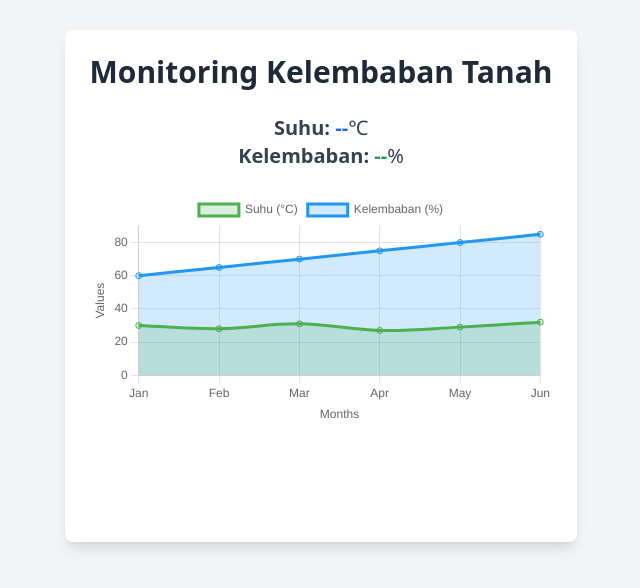
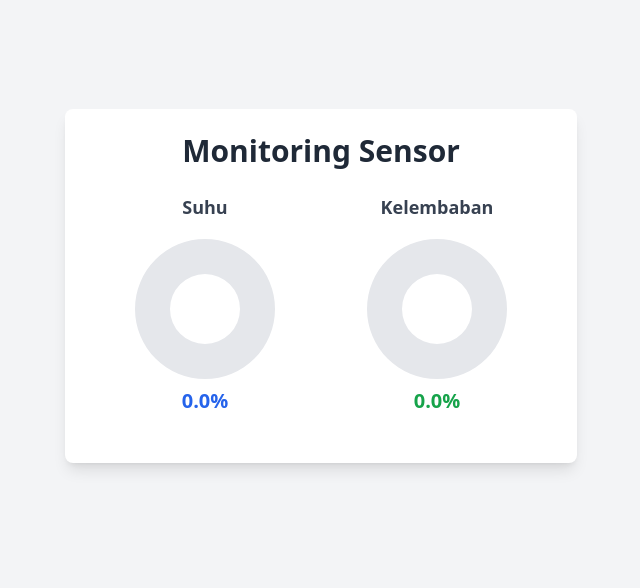
Before and after one commit to Kimberlynn01/monitoring_realtime_IoT, a website: page index.html in a window 1280 px wide. Shown: the part 114-702 px from the top of the page, without its empty margins (319-959 px from the left). Drawn offline with nearby package versions, Linux system fonts and the light colour scheme; no server answers.

Commit message:
feat: new UI

```diff
--- a/index.html
+++ b/index.html
@@ -4,97 +4,44 @@
 <head>
     <meta charset="UTF-8">
     <meta name="viewport" content="width=device-width, initial-scale=1.0">
-    <title>Data Sensor</title>
+    <title>Monitoring Sensor</title>
     <script src="https://cdn.jsdelivr.net/npm/chart.js"></script>
     <script src="https://cdn.tailwindcss.com"></script>
     <style>
         .chart-container {
-            width: 100%;
-            height: 300px;
+            width: 150px;
+            height: 150px;
+            margin: auto;
         }
     </style>
 </head>
 
 <body class="bg-gray-100 flex justify-center items-center h-screen">
+    <div class="card max-w-lg w-full bg-white shadow-lg rounded-lg p-6">
+        <h2 class="text-3xl font-semibold text-center text-gray-800 mb-6">Monitoring Sensor</h2>
 
-    <div class="card max-w-lg w-full bg-white shadow-lg rounded-lg p-6">
-        <h2 class="text-3xl font-semibold text-center text-gray-800 mb-6">Monitoring Kelembaban Tanah</h2>
+        <div class="flex justify-around items-center mb-6">
+            <!-- Suhu Circular Progress -->
+            <div>
+                <h3 class="text-lg font-semibold text-gray-700 text-center mb-2">Suhu</h3>
+                <div class="chart-container">
+                    <canvas id="suhuChart"></canvas>
+                </div>
+                <p id="suhuValue" class="text-center font-bold text-blue-600 text-xl mt-2">--%</p>
+            </div>
 
-        <div class="mb-6 text-center">
-            <p class="text-xl text-gray-700"><strong>Suhu:</strong> <span id="suhu"
-                    class="font-bold text-blue-600">--</span>&#8451;</p>
-            <p class="text-xl text-gray-700"><strong>Kelembaban:</strong> <span id="kelembaban"
-                    class="font-bold text-green-600">--</span>%</p>
-        </div>
-
-        <div class="chart-container mb-6">
-            <canvas id="sensorChart"></canvas>
+            <!-- Kelembaban Circular Progress -->
+            <div>
+                <h3 class="text-lg font-semibold text-gray-700 text-center mb-2">Kelembaban</h3>
+                <div class="chart-container">
+                    <canvas id="kelembabanChart"></canvas>
+                </div>
+                <p id="kelembabanValue" class="text-center font-bold text-green-600 text-xl mt-2">--%</p>
+            </div>
         </div>
     </div>
 
     <script src="./dist/index.js"></script>
-
-    <script>
-        const labels = ['Jan', 'Feb', 'Mar', 'Apr', 'May', 'Jun'];
-        const suhuData = [30, 28, 31, 27, 29, 32];
-        const kelembabanData = [60, 65, 70, 75, 80, 85];
-
-        const ctx = document.getElementById('sensorChart').getContext('2d');
-
-        const sensorChart = new Chart(ctx, {
-            type: 'line',
-            data: {
-                labels: labels,
-                datasets: [{
-                    label: 'Suhu (°C)',
-                    data: suhuData,
-                    borderColor: '#4CAF50',
-                    backgroundColor: 'rgba(76, 175, 80, 0.2)',
-                    fill: true,
-                    tension: 0.4
-                },
-                {
-                    label: 'Kelembaban (%)',
-                    data: kelembabanData,
-                    borderColor: '#2196F3',
-                    backgroundColor: 'rgba(33, 150, 243, 0.2)',
-                    fill: true,
-                    tension: 0.4
-                }]
-            },
-            options: {
-                responsive: true,
-                plugins: {
-                    legend: {
-                        position: 'top',
-                    },
-                    tooltip: {
-                        callbacks: {
-                            label: function (tooltipItem) {
-                                return tooltipItem.dataset.label + ': ' + tooltipItem.raw;
-                            }
-                        }
-                    }
-                },
-                scales: {
-                    x: {
-                        title: {
-                            display: true,
-                            text: 'Months'
-                        }
-                    },
-                    y: {
-                        beginAtZero: true,
-                        title: {
-                            display: true,
-                            text: 'Values'
-                        }
-                    }
-                }
-            }
-        });
-    </script>
-
 </body>
 
 </html>
--- a/package.json
+++ b/package.json
@@ -12,6 +12,7 @@
   "description": "",
   "devDependencies": {
     "@eslint/js": "^9.17.0",
+    "@types/chart.js": "^2.9.41",
     "@types/express": "^5.0.0",
     "eslint": "^9.17.0",
     "eslint-plugin-react": "^7.37.2",
@@ -21,6 +22,8 @@
     "typescript-eslint": "^8.18.0"
   },
   "dependencies": {
-    "express": "^4.21.2"
+    "chart.js": "^4.4.7",
+    "express": "^4.21.2",
+    "firebase": "^11.1.0"
   }
 }
--- /dev/null
+++ b/src/firebaseConfig.ts
@@ -0,0 +1,16 @@
+import { initializeApp } from "firebase/app";
+import { getDatabase } from "firebase/database";
+
+const firebaseConfig = {
+  apiKey: "AIzaSyCcpQHFdlPThExxAS2jPgzww2h4RP2yamY",
+  authDomain: "esp32-f0f56.firebaseapp.com",
+  databaseURL: "https://esp32-f0f56-default-rtdb.asia-southeast1.firebasedatabase.app",
+  projectId: "esp32-f0f56",
+  storageBucket: "esp32-f0f56.firebasestorage.app",
+  messagingSenderId: "105447309811",
+  appId: "1:105447309811:web:99ebe5ea2f5c7b3905d286",
+  measurementId: "G-FC87TMHNGJ",
+};
+
+const app = initializeApp(firebaseConfig);
+export const database = getDatabase(app);
--- a/src/index.ts
+++ b/src/index.ts
@@ -1,22 +1,92 @@
-async function fetchData(): Promise<void> {
+let lastUpdate = 0;
+const maxStaleTime = 10 * 1000; // 10 seconds
+
+// Circular Chart Instances
+let suhuChart: Chart;
+let kelembabanChart: Chart;
+
+document.addEventListener("DOMContentLoaded", () => {
+  // Initialize charts after DOM loaded
+  suhuChart = createCircularChart("suhuChart", "#2196F3");
+  kelembabanChart = createCircularChart("kelembabanChart", "#4CAF50");
+
+  // Start fetching data
+  fetchData();
+  setInterval(fetchData, 1000);
+  setInterval(updateDisplayIfStale, 1000);
+});
+
+async function fetchData() {
   try {
     const response = await fetch("https://esp32-f0f56-default-rtdb.asia-southeast1.firebasedatabase.app/.json");
     const data = await response.json();
 
-    const sensorData = data.sensor;
+    if (data && data.sensor) {
+      const sensorData = data.sensor;
+      const currentTimestamp = Date.now();
 
-    const suhuElement = document.getElementById("suhu");
-    const kelembabanElement = document.getElementById("kelembaban");
+      displayData(parseFloat(sensorData.suhu), parseFloat(sensorData.kelembaban));
 
-    if (suhuElement && kelembabanElement) {
-      suhuElement.textContent = sensorData.suhu;
-      kelembabanElement.textContent = sensorData.kelembaban;
+      lastUpdate = currentTimestamp;
     }
   } catch (error) {
     console.error("Error fetching data:", error);
   }
 }
 
-fetchData();
+function updateDisplayIfStale() {
+  const currentTimestamp = Date.now();
+  const timeSinceLastUpdate = currentTimestamp - lastUpdate;
 
- setInterval(fetchData, 10000);
+  if (timeSinceLastUpdate > maxStaleTime) {
+    displayData(0, 0); // Output 0 if data is stale
+  }
+}
+
+function displayData(suhu: number, kelembaban: number): void {
+  const suhuValueElement = document.getElementById("suhuValue");
+  const kelembabanValueElement = document.getElementById("kelembabanValue");
+
+  // Update chart values
+  updateCircularChart(suhuChart, suhu);
+  updateCircularChart(kelembabanChart, kelembaban);
+
+  // Update displayed text with 1 decimal point
+  if (suhuValueElement) suhuValueElement.textContent = `${suhu.toFixed(1)}%`;
+  if (kelembabanValueElement) kelembabanValueElement.textContent = `${kelembaban.toFixed(1)}%`;
+}
+
+function createCircularChart(canvasId: string, color: string): Chart {
+  const canvas = document.getElementById(canvasId) as HTMLCanvasElement;
+  const ctx = canvas.getContext("2d");
+
+  if (!ctx) {
+    throw new Error(`Canvas context not found for id: ${canvasId}`);
+  }
+
+  return new Chart(ctx, {
+    type: "doughnut",
+    data: {
+      datasets: [
+        {
+          data: [0, 100],
+          backgroundColor: [color, "#E5E7EB"],
+          borderWidth: 0,
+        },
+      ],
+    },
+    options: {
+      responsive: true,
+      // cutout: "70%",
+      plugins: {
+        tooltip: { enabled: false },
+      },
+    },
+  });
+}
+
+
+function updateCircularChart(chart: Chart, value: number): void {
+  chart.data.datasets![0].data = [value, 100 - value];
+  chart.update();
+}
```
Also changed, not shown: dist/firebaseConfig.js (added), dist/index.js, 1 other file.
